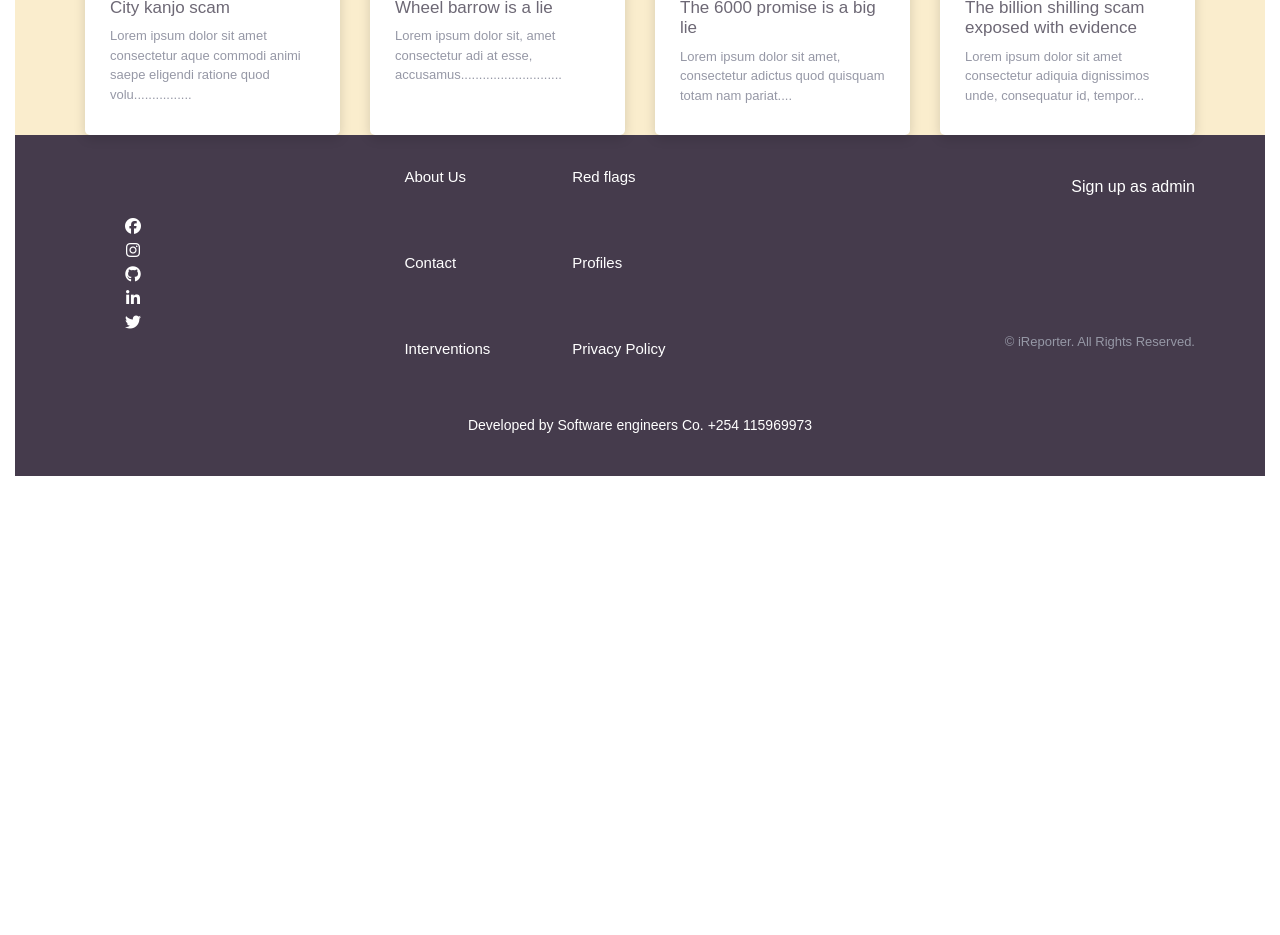
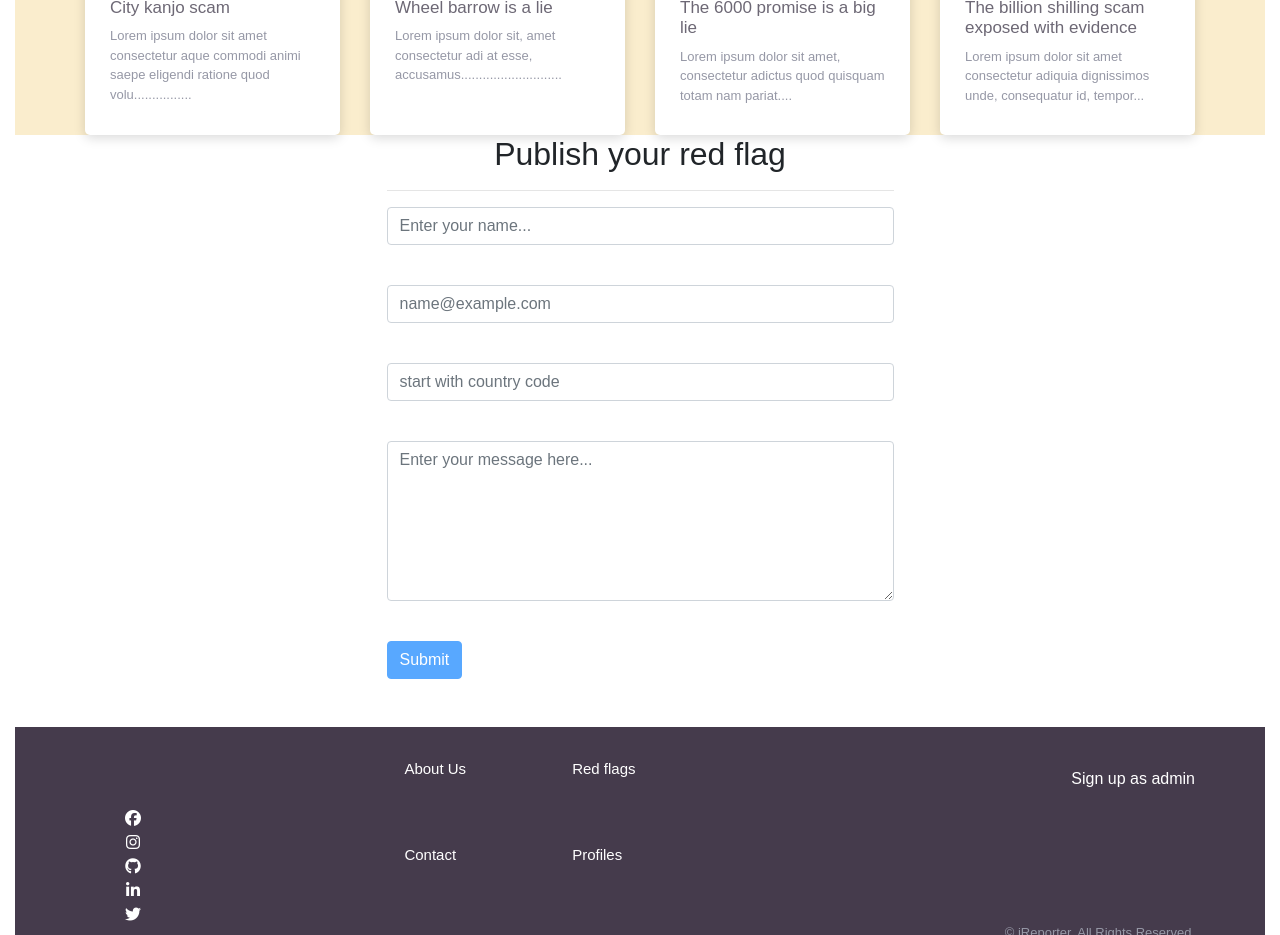
Before and after one commit to NessaAz/iReporter, an Angular app in the folder Front-End/iReporter/: page / in a window 1280 px wide. Shown: the part 1800-2735 px from the top of the page. Before the commit the page ends 2276 px from the top, so only its background shows below. Built offline with nearby package versions, Linux system fonts and the light colour scheme; some icons are missing.

Commit message:
add interventions form

```diff
--- a/Front-End/iReporter/src/app/components/landing/landing.component.html
+++ b/Front-End/iReporter/src/app/components/landing/landing.component.html
@@ -141,6 +141,79 @@
     <!-- end of article -->
 
 
+    <!-- interventions form -->
+    <!-- Contact-->
+    <section class="page-section" id="contact">
+        <div class="container px-4 px-lg-5">
+            <div class="row gx-4 gx-lg-5 justify-content-center">
+                <div class="col-lg-8 col-xl-6 text-center">
+                    <h2 class="mt-0">Publish your red flag</h2>
+                    <hr class="divider" />
+                </div>
+            </div>
+            <div class="row gx-4 gx-lg-5 justify-content-center mb-5">
+                <div class="col-lg-6">
+                    <!-- * * * * * * * * * * * * * * *-->
+                    <!-- * * SB Forms Contact Form * *-->
+                    <!-- * * * * * * * * * * * * * * *-->
+                    <!-- This form is pre-integrated with SB Forms.-->
+                    <!-- To make this form functional, sign up at-->
+                    <!-- https://startbootstrap.com/solution/contact-forms-->
+                    <!-- to get an API token!-->
+                    <form id="contactForm" data-sb-form-api-token="API_TOKEN">
+                        <!-- Name input-->
+                        <div class="form-floating mb-3">
+                            <input class="form-control" id="name" type="text" placeholder="Enter your name..." data-sb-validations="required" />
+                            <label for="name"></label>
+                            <div class="invalid-feedback" data-sb-feedback="name:required">A name is required.</div>
+                        </div>
+                        <!-- Email address input-->
+                        <div class="form-floating mb-3">
+                            <input class="form-control" id="email" type="email" placeholder="name@example.com" data-sb-validations="required,email" />
+                            <label for="email"></label>
+                            <div class="invalid-feedback" data-sb-feedback="email:required">An email is required.</div>
+                            <div class="invalid-feedback" data-sb-feedback="email:email">Email is not valid.</div>
+                        </div>
+                        <!-- Phone number input-->
+                        <div class="form-floating mb-3">
+                            <input class="form-control" id="phone" type="tel" placeholder="start with country code" data-sb-validations="required" />
+                            <label for="phone"></label>
+                            <div class="invalid-feedback" data-sb-feedback="phone:required">A phone number is required.</div>
+                        </div>
+                        <!-- Message input-->
+                        <div class="form-floating mb-3">
+                            <textarea class="form-control" id="message" type="text" placeholder="Enter your message here..." style="height: 10rem" data-sb-validations="required"></textarea>
+                            <label for="message"></label>
+                            <div class="invalid-feedback" data-sb-feedback="message:required">A message is required.</div>
+                        </div>
+                        <!-- Submit success message-->
+                        <!---->
+                        <!-- This is what your users will see when the form-->
+                        <!-- has successfully submitted-->
+                        <div class="d-none" id="submitSuccessMessage">
+                            <div class="text-center mb-3">
+                                <div class="fw-bolder">Form submission successful!</div>
+                                To activate this form, sign up at
+                                <br />
+                                <a href="/signup"></a>
+                            </div>
+                        </div>
+                        <!-- Submit error message-->
+                        <!---->
+                        <!-- This is what your users will see when there is-->
+                        <!-- an error submitting the form-->
+                        <div class="d-none" id="submitErrorMessage"><div class="text-center text-danger mb-3">Error sending message!</div></div>
+                        <!-- Submit Button-->
+                        <div class="d-grid"><button class="btn btn-primary btn-xl disabled" id="submitButton" type="submit">Submit</button></div>
+                    </form>
+                </div>
+            </div>
+
+        </div>
+    </section>
+
+    <!-- end of form -->
+
     <!-- footer -->
     <footer class="footer">
         <div class="container">
```
